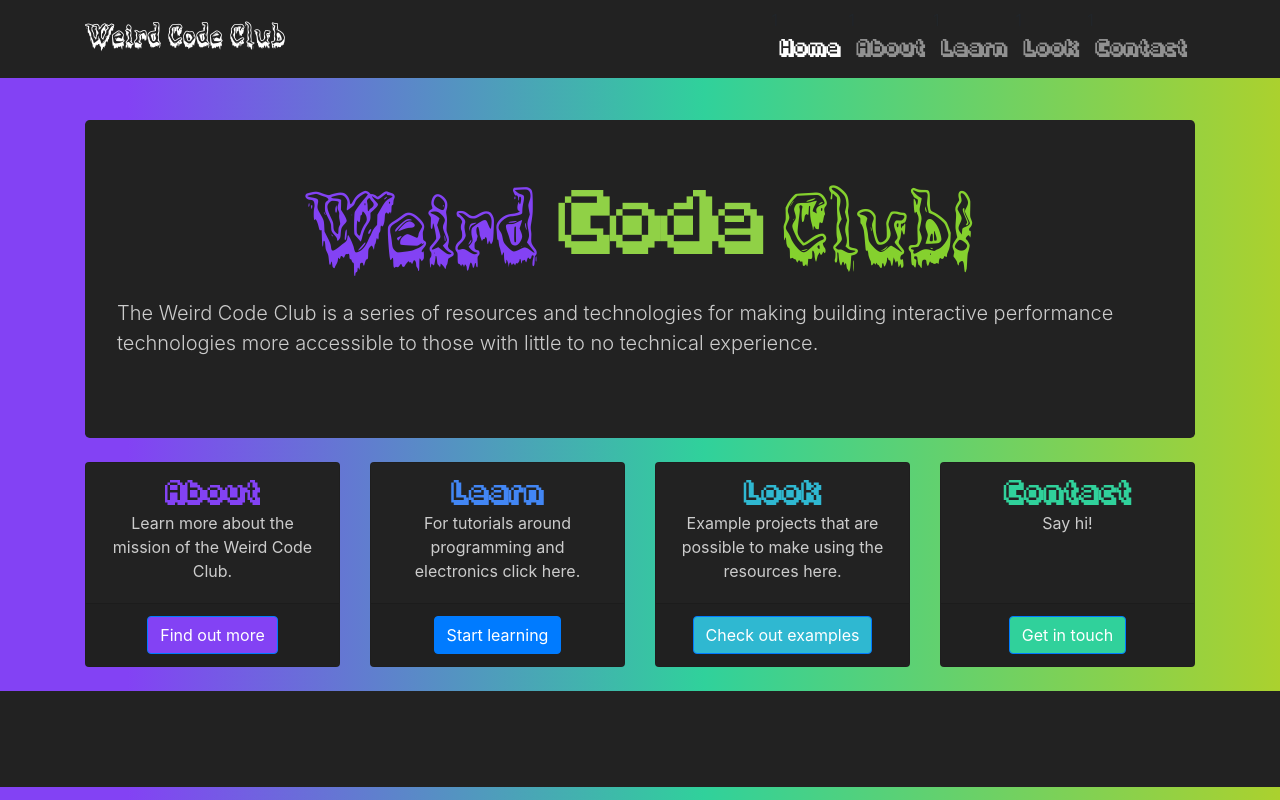
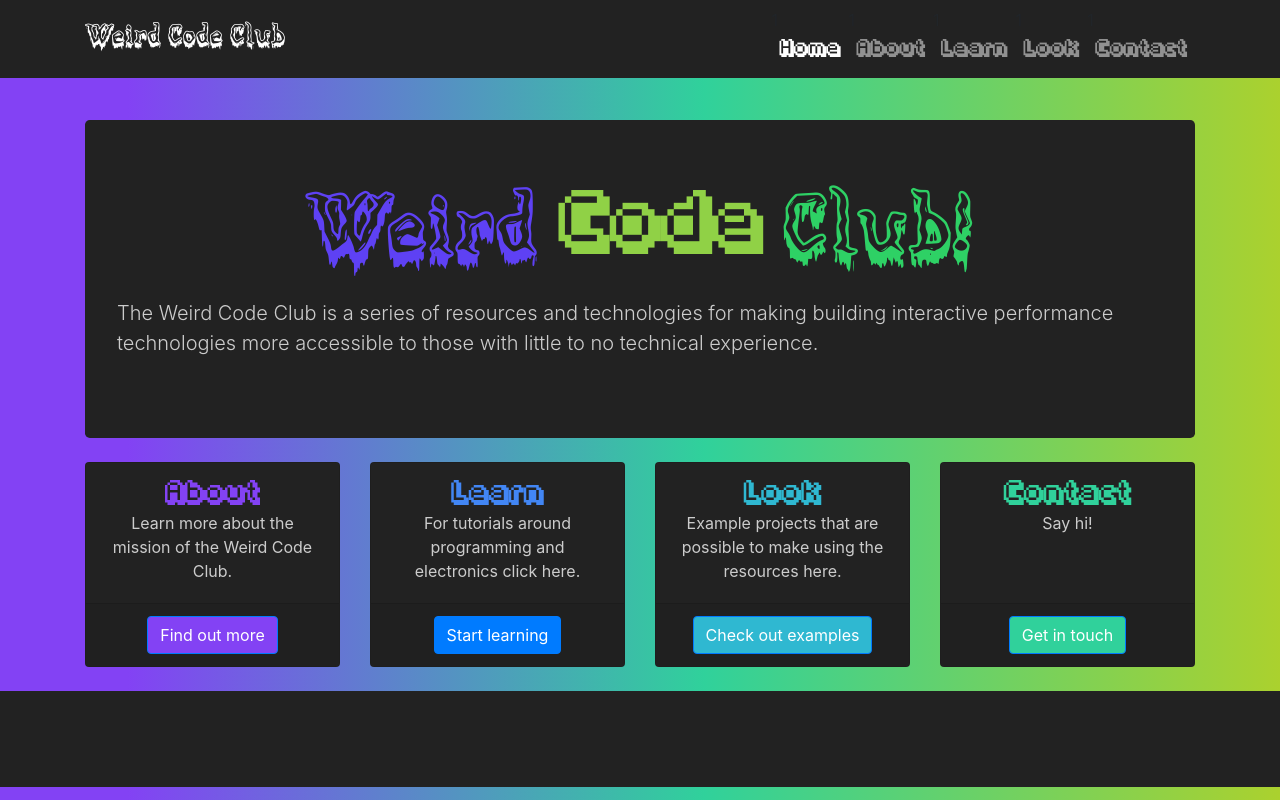
Before and after one commit to rustynymph/weirdcodeclub, a website: page index.html in a window 1280 px wide. Drawn offline with Linux system fonts and the light colour scheme; files whose address does not match are found by name.

Commit message:
changed header color

```diff
--- a/index.html
+++ b/index.html
@@ -60,9 +60,9 @@
     <header class="jumbotron my-4">
       <center>
       <h1 class="display-3">
-        <p class="weirdh1" style="color: #8342f4;">Weird</p>
+        <p class="weirdh1" style="color: #5e41f4;">Weird</p>
         <p class="codeh1">Code</p>
-        <p class="weirdh1" style="color: #85d12e;">Club!</p></h1>
+        <p class="weirdh1" style="color: #2ed165;">Club!</p></h1>
       </center>
       <p class="lead">The Weird Code Club is a series of resources and technologies for making building
         interactive performance technologies more accessible to those with little to no technical experience.</p>
```
